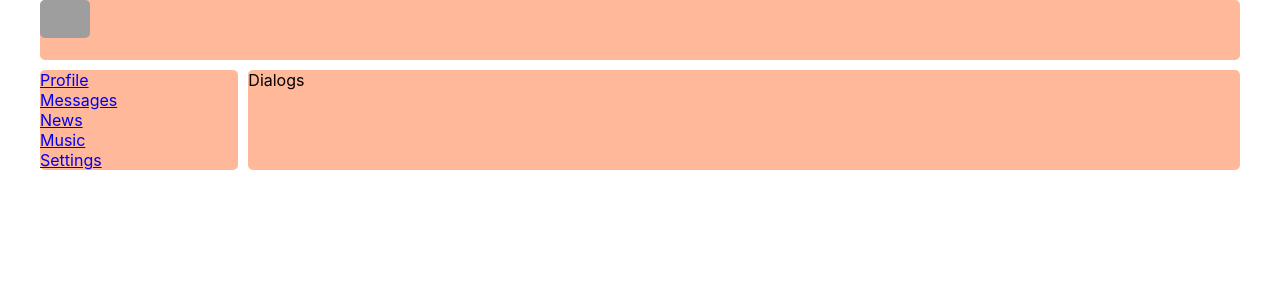
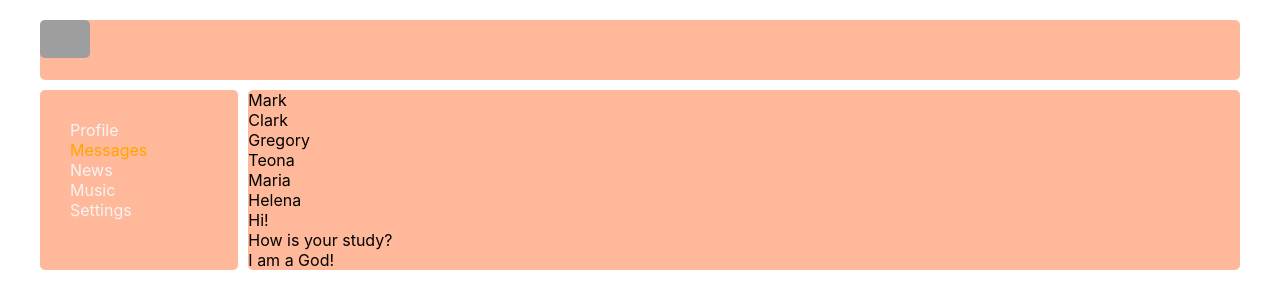
Before and after one commit to ArtyomKub/way-of-the-samurai, a React (Create React App) app: page /dialogs in a window 1280 px wide. Shown: the top 308 px of the page. Built offline with nearby package versions, Linux system fonts and the light colour scheme; grey boxes are pictures that could not be loaded.

Commit message:
Start learn lesson number 21 (style Dialogs.tsx and Dialogs.module.css)

```diff
--- a/src/App.css
+++ b/src/App.css
@@ -19,6 +19,7 @@ video {
 .app-wrapper {
     display: grid;
     margin: 0 auto;
+    margin-top: 20px;
     width: 1200px;
     grid-template-areas:
     'h h'
--- /dev/null
+++ b/src/components/Dialogs/Dialogs.module.css
@@ -0,0 +1,3 @@
+.dialogs {
+
+}
--- a/src/components/Dialogs/Dialogs.tsx
+++ b/src/components/Dialogs/Dialogs.tsx
@@ -2,8 +2,32 @@ import React from 'react';
 
 export const Dialogs = () => {
     return (
-        <div>
-            Dialogs
+        <div className='dialogs'>
+            <div className='dialogs-items'>
+                <div className='dialog'>
+                    Mark
+                </div>
+                <div className='dialog'>
+                    Clark
+                </div>
+                <div className='dialog'>
+                    Gregory
+                </div>
+                <div className='dialog'>
+                    Teona
+                </div>
+                <div className='dialog'>
+                    Maria
+                </div>
+                <div className='dialog'>
+                    Helena
+                </div>
+            </div>
+            <div className='messages'>
+                <div className="message">Hi!</div>
+                <div className="message">How is your study?</div>
+                <div className="message">I am a God!</div>
+            </div>
         </div>
     );
 };
--- a/src/components/Music/Music.tsx
+++ b/src/components/Music/Music.tsx
@@ -3,7 +3,7 @@ import React from 'react';
 export const Music = () => {
     return (
         <div>
-            Music
+            MUSIC
         </div>
     );
 };
--- a/src/components/Navbar/Navbar.module.css
+++ b/src/components/Navbar/Navbar.module.css
@@ -2,8 +2,14 @@
     grid-area: n;
     border-radius: 5px;
     background: rgba(255, 78, 0, 0.4);
+    padding: 30px;
 }
 
-.item {
+.item a {
     color: whitesmoke;
+    text-decoration: none;
 }
+
+.item a.activeLink {
+    color: orange;
+}
--- a/src/components/Navbar/Navbar.tsx
+++ b/src/components/Navbar/Navbar.tsx
@@ -1,23 +1,25 @@
 import React from 'react';
 import s from './Navbar.module.css'
+import {NavLink} from "react-router-dom";
 
 export const Navbar = () => {
     return (
         <nav className={s.nav}>
             <div className={s.item}>
-                <a href='/profile'>Profile</a>
+                <NavLink to='/profile' className={navData => navData.isActive ? s.activeLink : s.item}>Profile</NavLink>
             </div>
             <div className={s.item}>
-                <a href='/dialogs'>Messages</a>
+                <NavLink to='/dialogs'
+                         className={navData => navData.isActive ? s.activeLink : s.item}>Messages</NavLink>
             </div>
             <div className={s.item}>
-                <a href='/news'>News</a>
+                <NavLink to='/news' className={navData => navData.isActive ? s.activeLink : s.item}>News</NavLink>
             </div>
             <div className={s.item}>
-                <a href='/music'>Music</a>
+                <NavLink to='/music' className={navData => navData.isActive ? s.activeLink : s.item}>Music</NavLink>
             </div>
             <div className={s.item}>
-                <a href='/settings'>Settings</a>
+                <NavLink to='/settings' className={navData => navData.isActive ? s.activeLink : s.item}>Settings</NavLink>
             </div>
         </nav>
     )
--- a/src/components/News/News.tsx
+++ b/src/components/News/News.tsx
@@ -3,7 +3,7 @@ import React from 'react';
 export const News = () => {
     return (
         <div>
-            Music
+            NEWS
         </div>
     );
 };
--- a/src/components/Settings/Settings.tsx
+++ b/src/components/Settings/Settings.tsx
@@ -3,7 +3,7 @@ import React from 'react';
 export const Settings = () => {
     return (
         <div>
-            Music
+            SETTINGS
         </div>
     );
 };
```
